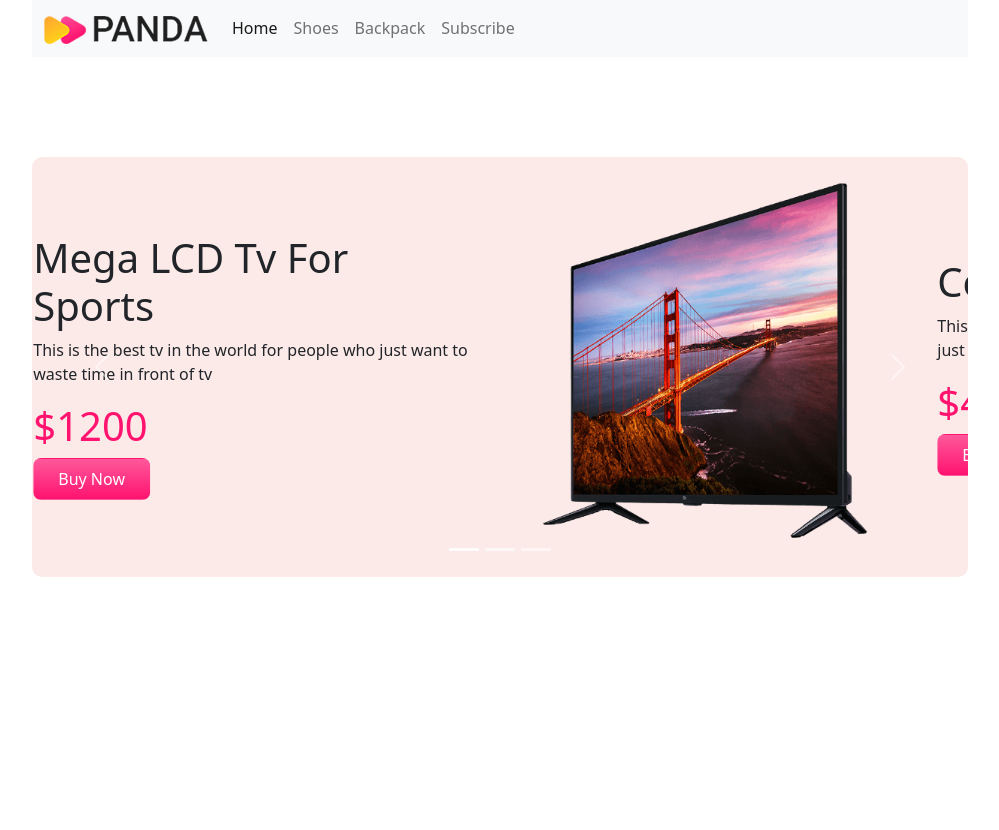
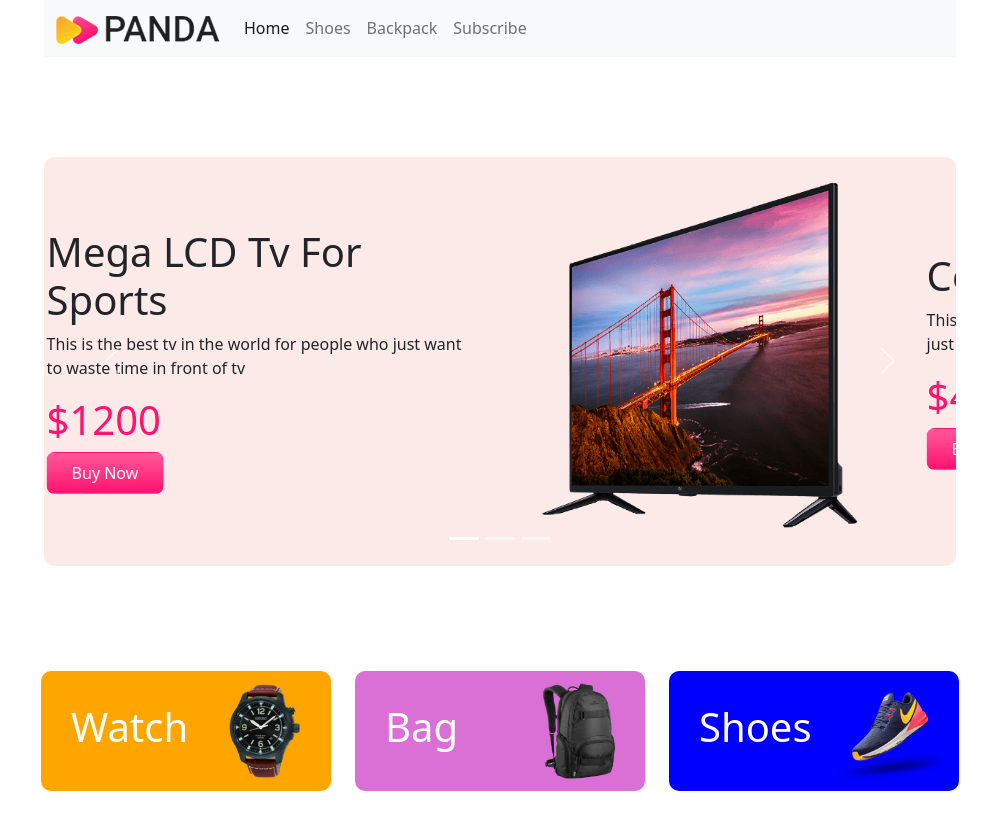
Before and after one commit to arifulhasantotul/ecommercesite00, a plain HTML site: page index.html in a window 1280 px wide. Shown: the whole page, without its empty margins (140-1139 px from the left). Before the commit the page ends 800 px from the top, so only its background shows below. Drawn offline with nearby package versions, Linux system fonts and the light colour scheme.

Commit message:
category

```diff
--- a/index.html
+++ b/index.html
@@ -16,7 +16,7 @@
 <body>
 
     <!-- header start  -->
-    <header class="container w-75">
+    <header class="container w-75 px-4">
 
         <!-- navbar start  -->
         <nav class="navbar navbar-expand-lg navbar-light bg-light">
@@ -64,7 +64,7 @@
         </nav>
         <!-- navbar end  -->
 
-        <section class="slideshow">
+        <section class="slideshow ">
 
             <!-- carousel start  -->
 
@@ -161,7 +161,51 @@
     </header>
     <!-- header end  -->
 
+    <!-- boday part start -->
 
+    <!-- boday part end -->
+    <main class="conatiner w-75 px-4 mx-auto">
+
+        <!-- category start  -->
+        <section class="category">
+
+            <!-- watch bag shoe start  -->
+            <div class="row gy-5">
+
+                <!-- watch start  -->
+                <div class=" col-sm-12 col-md-6 col-lg-4">
+                    <div class="pe-3 d-flex align-items-center justify-content-between watch">
+                        <h1 class="item">Watch</h1>
+                        <img src="images/Categories/watch.png" alt="">
+                    </div>
+                </div>
+                <!-- watch end  -->
+
+                <!-- bag start -->
+                <div class=" col-sm-12 col-md-6 col-lg-4">
+                    <div class="pe-3 d-flex align-items-center justify-content-between bag">
+                        <h1 class="item">Bag</h1>
+                        <img src="images/Categories/bag.png" alt="">
+                    </div>
+                </div>
+                <!-- bag end  -->
+
+                <!-- shoes start  -->
+                <div class=" col-sm-12 col-md-6 col-lg-4 ">
+                    <div class="pe-3 d-flex align-items-center justify-content-between shoes">
+                        <h1 class="item">Shoes</h1>
+                        <img src="images/Categories/shoes.png" alt="">
+                    </div>
+                </div>
+                <!-- shoes end  -->
+
+            </div>
+            <!-- watch bag shoe end  -->
+
+        </section>
+        <!-- category end  -->
+
+    </main>
     <!-- popper  -->
     <script src="https://cdn.jsdelivr.net/npm/@popperjs/core@2.9.2/dist/umd/popper.min.js" integrity="sha384-IQsoLXl5PILFhosVNubq5LC7Qb9DXgDA9i+tQ8Zj3iwWAwPtgFTxbJ8NT4GN1R8p" crossorigin="anonymous"></script>
 
--- a/style.css
+++ b/style.css
@@ -8,6 +8,10 @@ nav{
 section.slideshow {
     background: #FCEAE8;
     border-radius: 10px;
+    margin-bottom: calc(95px - 3vw);
+}
+section.slideshow img{
+    width: calc(100% - 3.3vw);
 }
 section.slideshow .carousel-inner .price{
     color:#FF136F ;
@@ -16,3 +20,28 @@ section.slideshow .carousel-inner a.btn{
     background: linear-gradient(to bottom, #FF589B 0%, #FF136F 100%);
     border-radius: 8px;
 }
+
+section.category, section.shoes, section.backpack {
+    margin-bottom: calc(95px - 3vw);
+}
+main .category .row{
+    margin: 0 -15px;
+}
+main .category .watch,main .category .bag,main .category .shoes{
+    padding: 10px 30px;
+    border-radius: 10px;
+    color: #fff;
+
+}
+main .category .watch img, .bag img, .shoes img{
+    width: 100px;
+}
+main .category .watch{
+    background: #FFA500;
+}
+main .category .bag{
+    background: #DA70D6;
+}
+main .category .shoes{
+    background: #0000FF;
+}
```
